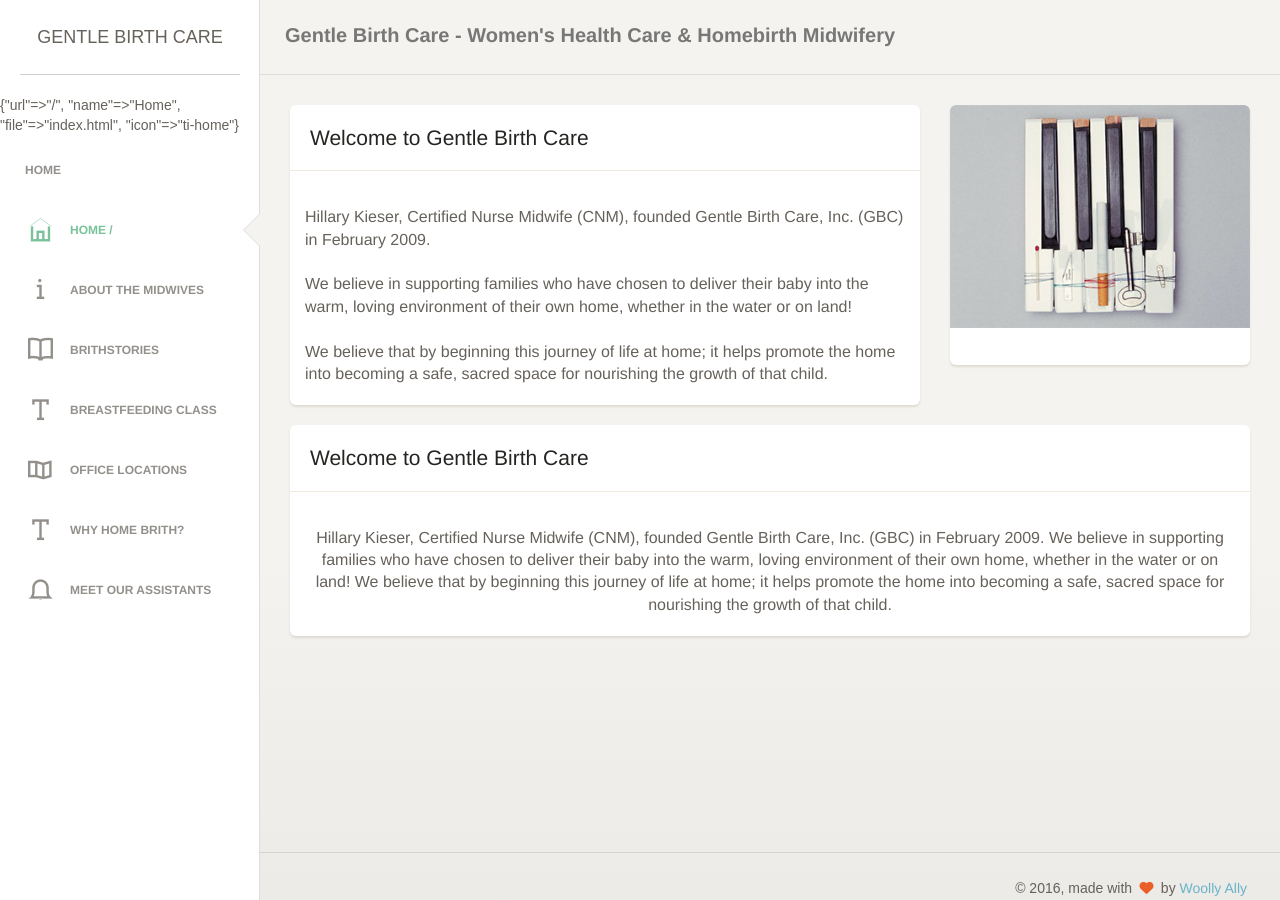
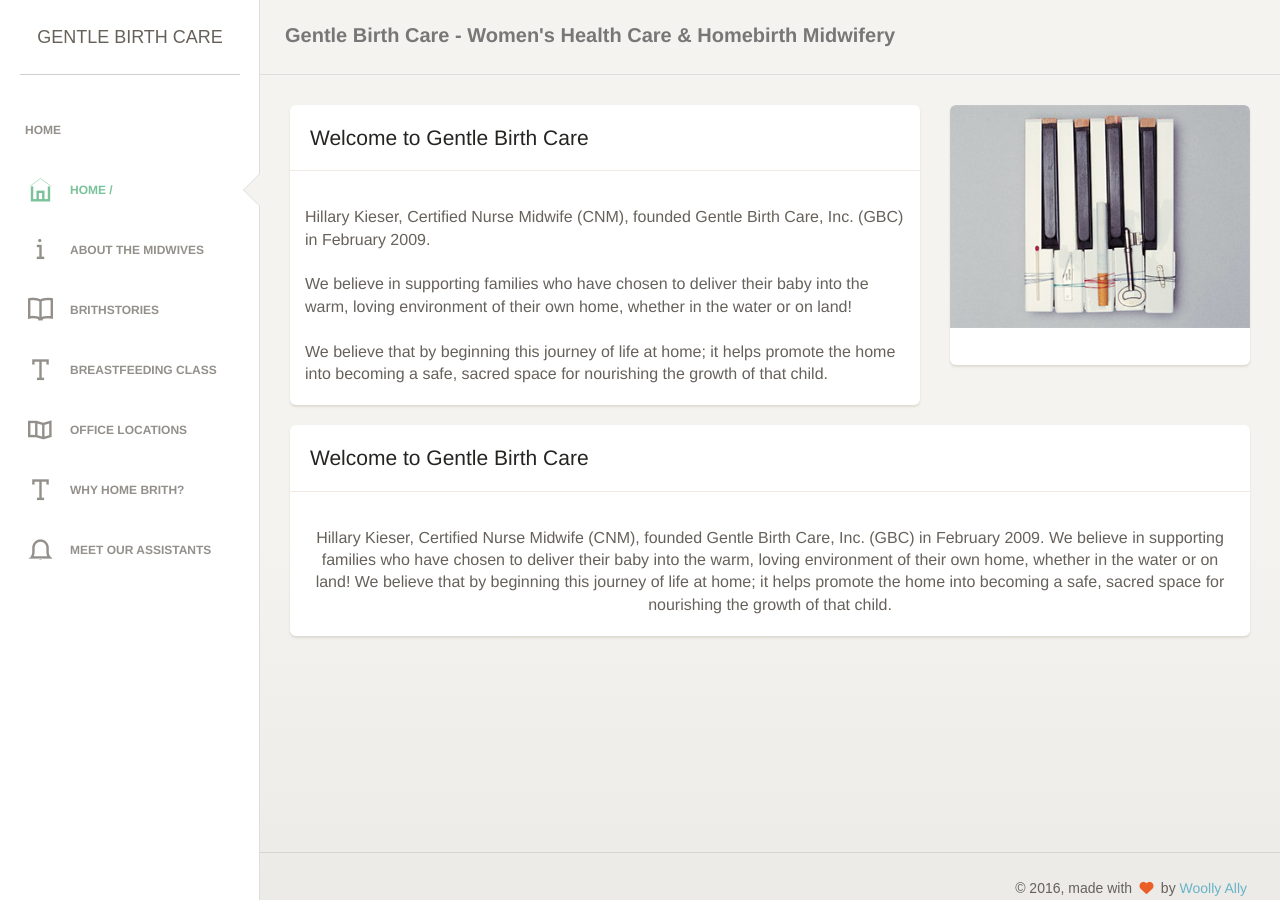
Before and after one commit to WoollyAlly/GentleBirthCare, a Jekyll site: the page built from index.html, in a window 1280 px wide. Built offline with Jekyll 4.4.1, drawn with Linux system fonts in a browser that asks for light colours; nearby versions of some CDN libraries; some web fonts are replaced.

Commit message:
Updated '/_layouts/default.html' via CloudCannon

```diff
--- a/_layouts/default.html
+++ b/_layouts/default.html
@@ -54,7 +54,6 @@
             <ul class="nav">
 
   {% for nav in site.navigation %}
-  {{nav}}
     <li>
                     <a href={{nav.url}}>
                         <i class=nav.icon></i>
```
